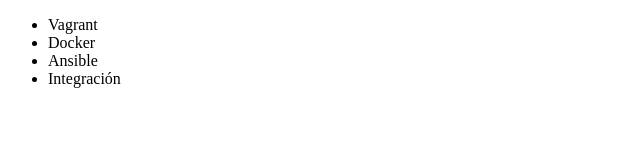
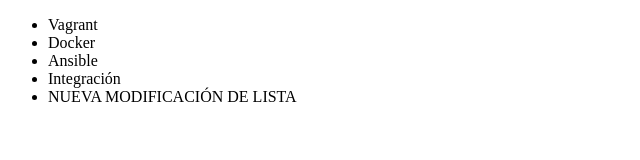
Before and after one commit to lantechno/Alanserver, a plain HTML site: page index.html in a window 1280 px wide. Shown: the whole page, without its empty margins (0-640 px from the left). Drawn offline with Linux system fonts and the light colour scheme.

Commit message:
Se agrega nuevo elemento a la lista

```diff
--- a/index.html
+++ b/index.html
@@ -9,6 +9,7 @@
         <li> Docker </li>
         <li> Ansible </li>
         <li> Integración </li>
+        <li>NUEVA MODIFICACIÓN DE LISTA</li>
     </ul>
 
 </body></html>
```
